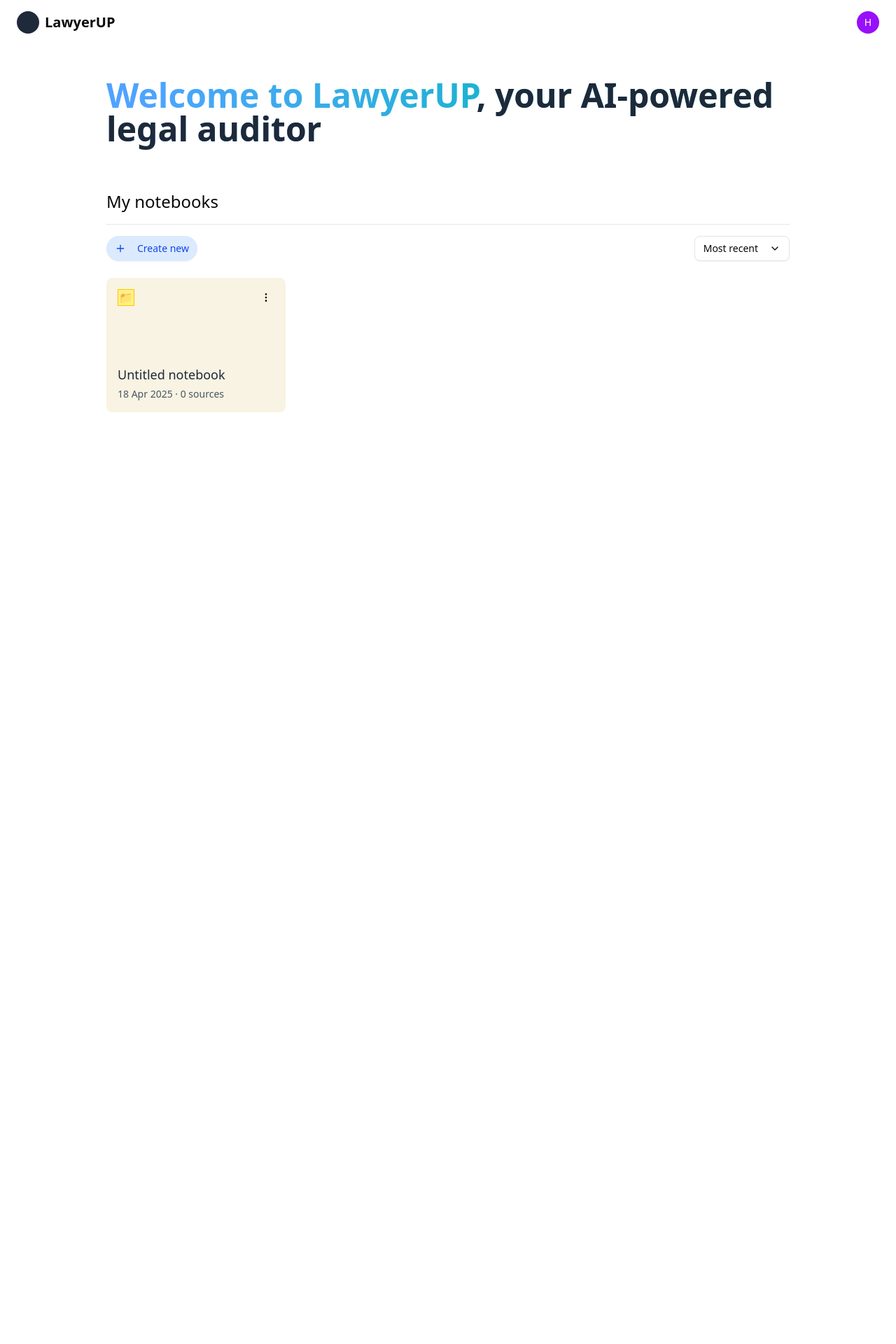
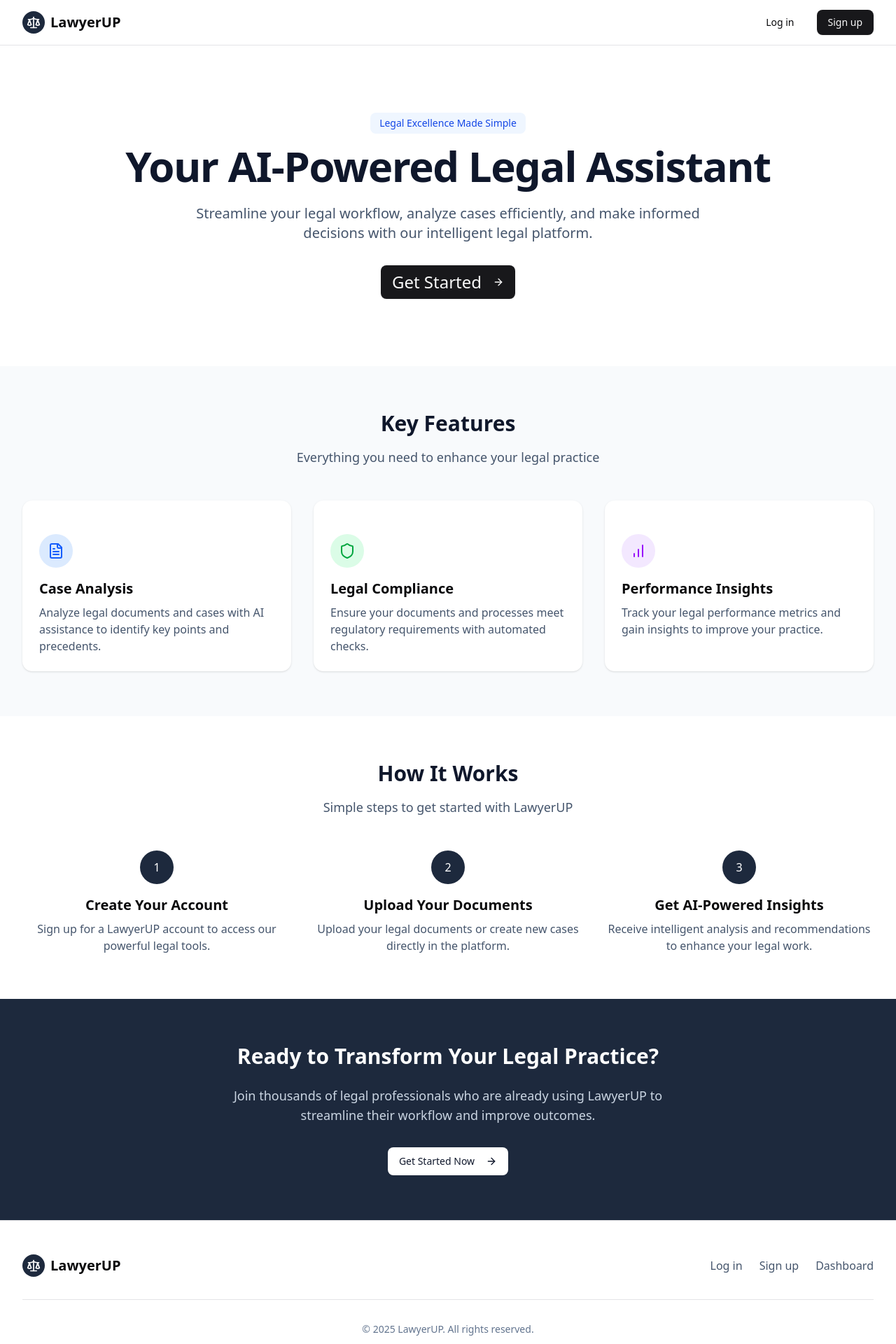
Before and after one commit to Lawyer-Up/lawyer-up-frontend, a Next.js app: page / in a window 1280 px wide. Shown: the top 1920 px of the page at 70% size. Before the commit the page ends 800 px from the top, so only its background shows below. Built offline with nearby package versions, Linux system fonts and the light colour scheme.

Commit message:
landingPage

```diff
--- a/app/page.js
+++ b/app/page.js
@@ -1,114 +1,204 @@
-"use client"
 import { Button } from "@/components/ui/button";
+import { Card, CardContent } from "@/components/ui/card";
+import { Badge } from "@/components/ui/badge";
+import { Separator } from "@/components/ui/separator";
 import {
-  DropdownMenu,
-  DropdownMenuContent,
-  DropdownMenuItem,
-  DropdownMenuTrigger,
-} from "@/components/ui/dropdown-menu";
-import { Plus, Grid, List, ChevronDown, MoreVertical } from "lucide-react";
+  BarChart,
+  Scale,
+  FileText,
+  Shield,
+  ArrowRight
+} from "lucide-react";
 import Link from "next/link";
-import { useState } from "react";
 
-
-export default function NotebookLM() {
-  const [isLogin, setIsLogin] = useState(false);
+export default function LandingPage() {
   return (
     <div className="min-h-screen bg-white">
-      <header className="flex items-center justify-between px-6 py-4">
+      <header className="border-b">
+        <div className="max-w-7xl mx-auto px-4 sm:px-6 lg:px-8">
+          <div className="flex items-center justify-between h-16">
             <div className="flex items-center">
-          <div className="w-8 h-8 mr-2 rounded-full bg-gray-800"></div>
+              <div className="w-8 h-8 mr-2 rounded-full bg-slate-800 flex items-center justify-center">
+                <Scale className="h-5 w-5 text-white" />
+              </div>
               <h1 className="text-xl font-semibold">LawyerUP</h1>
             </div>
 
-        <DropdownMenu>
-          <DropdownMenuTrigger asChild>
-            <Button
-              variant="ghost"
-              className="w-8 h-8 rounded-full bg-purple-600 text-white p-0"
-            >
-              H
-            </Button>
-          </DropdownMenuTrigger>
-          <DropdownMenuContent align="end" className="w-40">
-            {isLogin ? (
-              <DropdownMenuItem asChild>
-                <Link href="/profile">Dashboard</Link>
-              </DropdownMenuItem>
-            ) : (
-              <>
-                <DropdownMenuItem asChild>
-                  <Link href="/login">Login</Link>
-                </DropdownMenuItem>
-                <DropdownMenuItem asChild>
-                  <Link href="/signup">Sign Up</Link>
-                </DropdownMenuItem>
-              </>
-            )}
-          </DropdownMenuContent>
-        </DropdownMenu>
+            <div className="flex items-center gap-4">
+              <Link href="/login">
+                <Button variant="ghost">Log in</Button>
+              </Link>
+              <Link href="/signup">
+                <Button>Sign up</Button>
+              </Link>
+            </div>
+          </div>
+        </div>
       </header>
 
-      <main className="max-w-5xl mx-auto px-6 py-12">
-        <h1 className="text-5xl font-bold mb-16 bg-gradient-to-r from-blue-400 to-teal-500 bg-clip-text text-transparent">
-          Welcome to LawyerUP
-          <span className="text-gray-800">, your AI-powered legal auditor</span>
+      <section className="py-16 sm:py-24">
+        <div className="max-w-7xl mx-auto px-4 sm:px-6 lg:px-8">
+          <div className="text-center">
+            <Badge className="mb-4 px-3 py-1 text-sm font-medium bg-blue-50 text-blue-700">
+              Legal Excellence Made Simple
+            </Badge>
+            <h1 className="text-4xl sm:text-5xl md:text-6xl font-bold tracking-tight text-slate-900 mb-6">
+              Your AI-Powered Legal Assistant
             </h1>
-
-        <div>
-          <h2 className="text-2xl font-medium mb-4">My notebooks</h2>
-          <div className="border-b border-gray-200 mb-4"></div>
-
-          <div className="flex items-center justify-between mb-6">
-            <Link href="/case-inputs">
-              <Button className="bg-blue-100 hover:bg-blue-200 text-blue-700 rounded-full">
-                <Plus className="w-4 h-4 mr-2" />
-                Create new
+            <p className="text-xl text-slate-600 max-w-3xl mx-auto mb-8">
+              Streamline your legal workflow, analyze cases efficiently, and make informed decisions with our intelligent legal platform.
+            </p>
+            <div className="flex flex-col sm:flex-row gap-4 justify-center">
+              <Link href="/signup">
+              <Button size="lg" className="w-full sm:w-auto text-2xl py-6 px-12">
+                  Get Started
+                  <ArrowRight className="ml-2 h-4 w-4" />
                 </Button>
               </Link>
+            </div>
+          </div>
+        </div>
+      </section>
 
-            <div className="flex items-center">
-              <DropdownMenu>
-                <DropdownMenuTrigger asChild>
-                  <Button variant="outline" className="ml-2 h-9">
-                    Most recent
-                    <ChevronDown className="ml-2 h-4 w-4" />
-                  </Button>
-                </DropdownMenuTrigger>
-                <DropdownMenuContent align="end">
-                  <DropdownMenuItem>Most recent</DropdownMenuItem>
-                  <DropdownMenuItem>Alphabetical</DropdownMenuItem>
-                  <DropdownMenuItem>Last modified</DropdownMenuItem>
-                </DropdownMenuContent>
-              </DropdownMenu>
+      <section className="py-16 bg-slate-50">
+        <div className="max-w-7xl mx-auto px-4 sm:px-6 lg:px-8">
+          <div className="text-center mb-12">
+            <h2 className="text-3xl font-bold text-slate-900">Key Features</h2>
+            <p className="mt-4 text-lg text-slate-600">Everything you need to enhance your legal practice</p>
+          </div>
+
+          <div className="grid grid-cols-1 md:grid-cols-3 gap-8">
+            <Card className="border-0 shadow-sm">
+              <CardContent className="pt-6">
+                <div className="w-12 h-12 rounded-full bg-blue-100 flex items-center justify-center mb-4">
+                  <FileText className="h-6 w-6 text-blue-600" />
+                </div>
+                <h3 className="text-xl font-semibold mb-2">Case Analysis</h3>
+                <p className="text-slate-600">
+                  Analyze legal documents and cases with AI assistance to identify key points and precedents.
+                </p>
+              </CardContent>
+            </Card>
+
+            <Card className="border-0 shadow-sm">
+              <CardContent className="pt-6">
+                <div className="w-12 h-12 rounded-full bg-green-100 flex items-center justify-center mb-4">
+                  <Shield className="h-6 w-6 text-green-600" />
+                </div>
+                <h3 className="text-xl font-semibold mb-2">Legal Compliance</h3>
+                <p className="text-slate-600">
+                  Ensure your documents and processes meet regulatory requirements with automated checks.
+                </p>
+              </CardContent>
+            </Card>
+
+            <Card className="border-0 shadow-sm">
+              <CardContent className="pt-6">
+                <div className="w-12 h-12 rounded-full bg-purple-100 flex items-center justify-center mb-4">
+                  <BarChart className="h-6 w-6 text-purple-600" />
+                </div>
+                <h3 className="text-xl font-semibold mb-2">Performance Insights</h3>
+                <p className="text-slate-600">
+                  Track your legal performance metrics and gain insights to improve your practice.
+                </p>
+              </CardContent>
+            </Card>
+          </div>
+        </div>
+      </section>
+
+      <section className="py-16">
+        <div className="max-w-7xl mx-auto px-4 sm:px-6 lg:px-8">
+          <div className="text-center mb-12">
+            <h2 className="text-3xl font-bold text-slate-900">How It Works</h2>
+            <p className="mt-4 text-lg text-slate-600">Simple steps to get started with LawyerUP</p>
+          </div>
+
+          <div className="grid grid-cols-1 md:grid-cols-3 gap-8">
+            <div className="relative">
+              <div className="flex flex-col items-center text-center">
+                <div className="w-12 h-12 rounded-full bg-slate-800 text-white flex items-center justify-center mb-4">
+                  1
+                </div>
+                <h3 className="text-xl font-semibold mb-2">Create Your Account</h3>
+                <p className="text-slate-600">
+                  Sign up for a LawyerUP account to access our powerful legal tools.
+                </p>
               </div>
             </div>
 
-          {/* Fully clickable notebook card */}
-          <Link href="/workspace">
-            <div className="w-64 h-48 bg-[#f8f3e2] rounded-md p-4 relative cursor-pointer hover:shadow-md transition">
-              <div className="absolute top-4 left-4">
-                <div className="w-6 h-6 bg-yellow-200 border border-yellow-400 flex items-center justify-center text-yellow-800">
-                  📁
+            <div className="relative">
+              <div className="flex flex-col items-center text-center">
+                <div className="w-12 h-12 rounded-full bg-slate-800 text-white flex items-center justify-center mb-4">
+                  2
+                </div>
+                <h3 className="text-xl font-semibold mb-2">Upload Your Documents</h3>
+                <p className="text-slate-600">
+                  Upload your legal documents or create new cases directly in the platform.
+                </p>
               </div>
             </div>
 
-              <div className="absolute top-4 right-4">
-                <Button variant="ghost" size="icon" className="h-6 w-6">
-                  <MoreVertical className="h-4 w-4" />
+            <div className="relative">
+              <div className="flex flex-col items-center text-center">
+                <div className="w-12 h-12 rounded-full bg-slate-800 text-white flex items-center justify-center mb-4">
+                  3
+                </div>
+                <h3 className="text-xl font-semibold mb-2">Get AI-Powered Insights</h3>
+                <p className="text-slate-600">
+                  Receive intelligent analysis and recommendations to enhance your legal work.
+                </p>
+              </div>
+            </div>
+          </div>
+        </div>
+      </section>
+
+      <section className="py-16 bg-slate-800 text-white">
+        <div className="max-w-7xl mx-auto px-4 sm:px-6 lg:px-8 text-center">
+          <h2 className="text-3xl font-bold mb-6">Ready to Transform Your Legal Practice?</h2>
+          <p className="text-lg text-slate-300 max-w-2xl mx-auto mb-8">
+            Join thousands of legal professionals who are already using LawyerUP to streamline their workflow and improve outcomes.
+          </p>
+          <Link href="/signup">
+            <Button size="lg" className="bg-white text-slate-900 hover:bg-slate-100">
+              Get Started Now
+              <ArrowRight className="ml-2 h-4 w-4" />
             </Button>
+          </Link>
+        </div>
+      </section>
+
+      <footer className="py-12 border-t">
+        <div className="max-w-7xl mx-auto px-4 sm:px-6 lg:px-8">
+          <div className="flex flex-col md:flex-row justify-between items-center">
+            <div className="flex items-center mb-4 md:mb-0">
+              <div className="w-8 h-8 mr-2 rounded-full bg-slate-800 flex items-center justify-center">
+                <Scale className="h-5 w-5 text-white" />
+              </div>
+              <h2 className="text-xl font-semibold">LawyerUP</h2>
             </div>
 
-              <div className="absolute bottom-4 left-4 right-4">
-                <h3 className="text-lg font-medium text-gray-800 mb-1">
-                  Untitled notebook
-                </h3>
-                <p className="text-sm text-gray-600">18 Apr 2025 · 0 sources</p>
+            <div className="flex gap-6">
+              <Link href="/login" className="text-slate-600 hover:text-slate-900">
+                Log in
+              </Link>
+              <Link href="/signup" className="text-slate-600 hover:text-slate-900">
+                Sign up
+              </Link>
+              <Link href="/profile" className="text-slate-600 hover:text-slate-900">
+                Dashboard
+              </Link>
             </div>
           </div>
-          </Link>
+
+          <Separator className="my-8" />
+
+          <div className="text-center text-slate-500 text-sm">
+            © {new Date().getFullYear()} LawyerUP. All rights reserved.
           </div>
-      </main>
+        </div>
+      </footer>
     </div>
   );
 }
```
Lines whose indentation alone changed are shown as unchanged.
